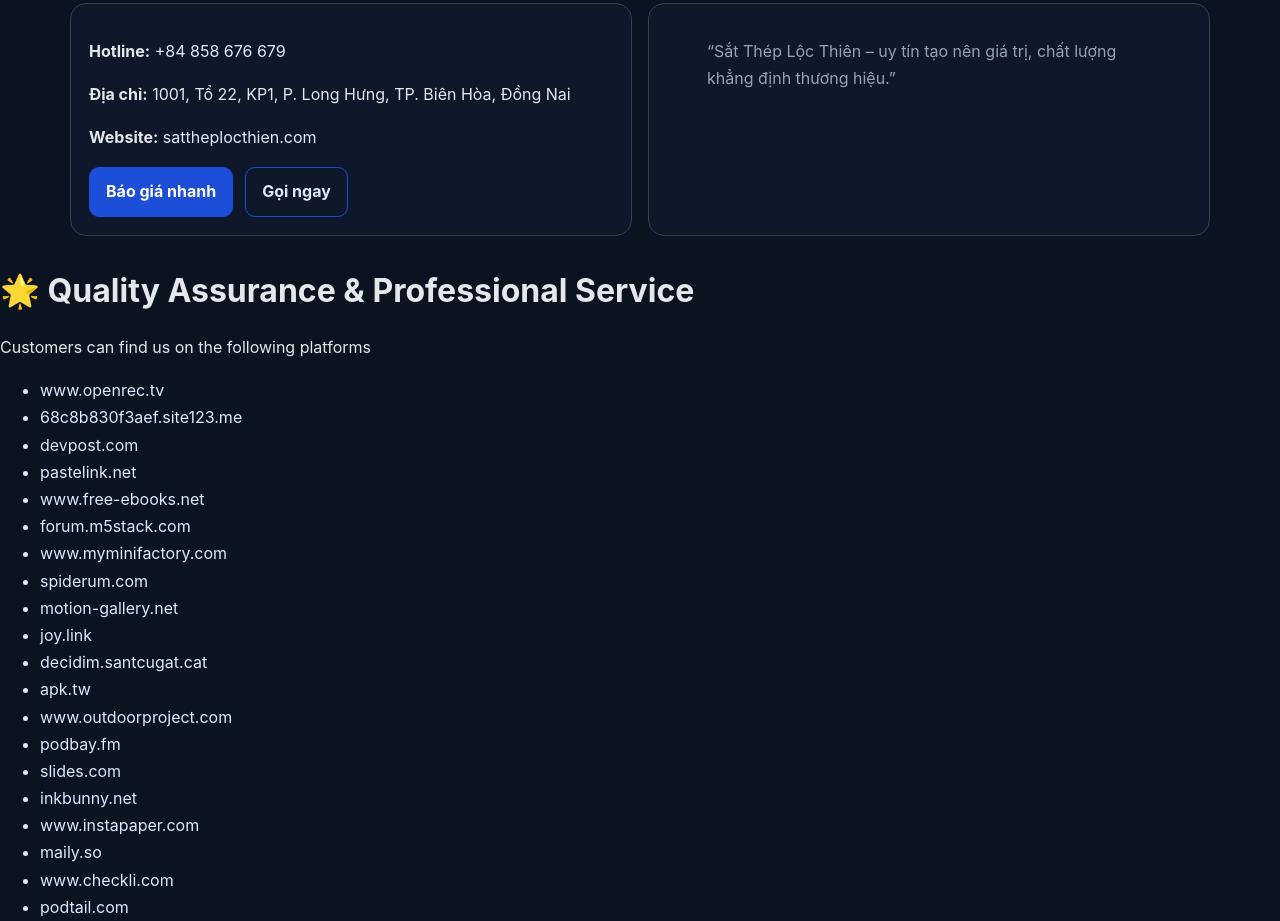
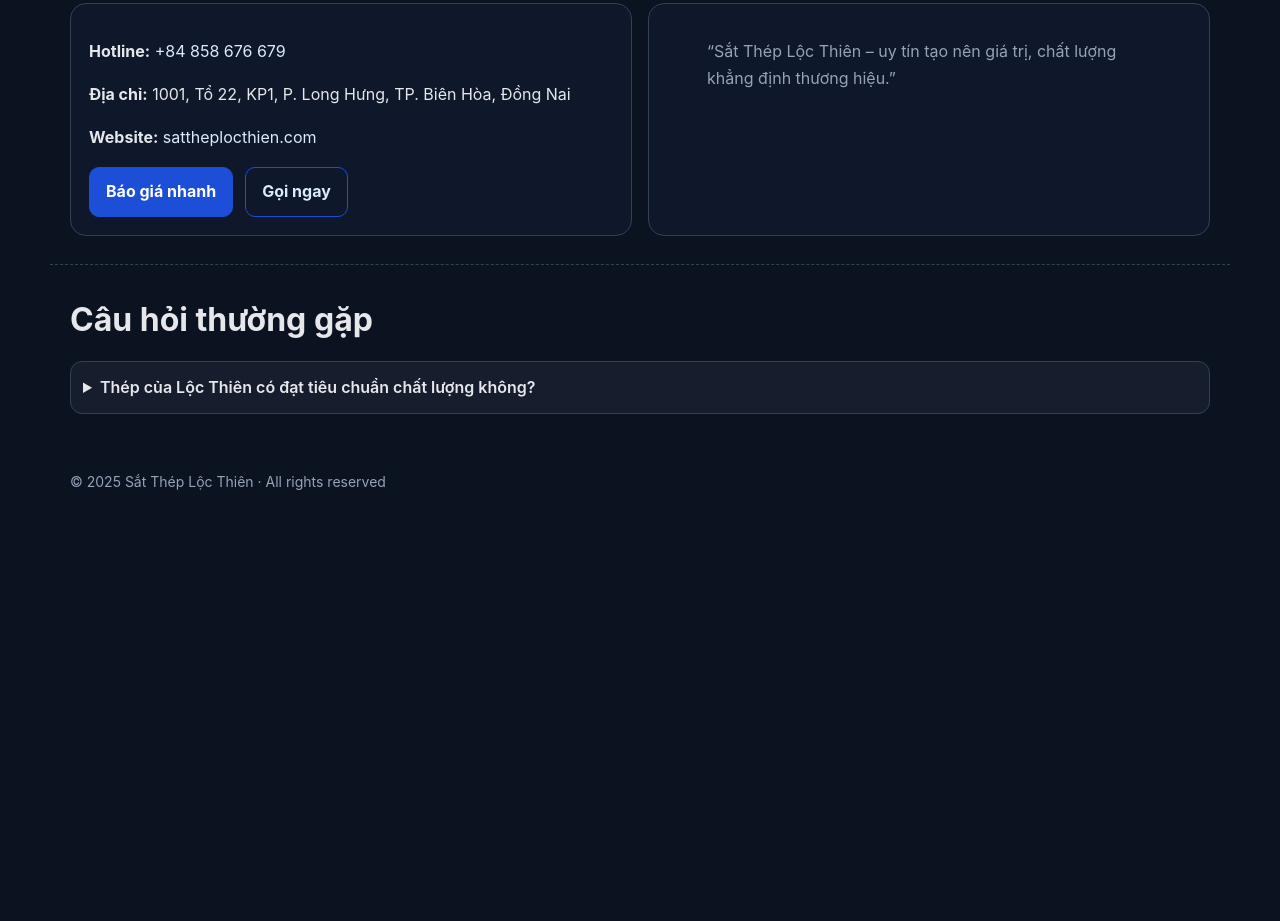
Before and after one commit to Steellocthien/giasatthep, a plain HTML site: page index.html in a window 1280 px wide. Shown: the part 1914-2835 px from the top of the page. After the commit the page ends 2436 px from the top, so only its background shows below. Drawn offline with Linux system fonts and the light colour scheme.

Commit message:
Update index.html

```diff
--- a/index.html
+++ b/index.html
@@ -147,12 +147,10 @@
         <div class="panel"><blockquote class="sub">“Sắt Thép Lộc Thiên – uy tín tạo nên giá trị, chất lượng khẳng định thương hiệu.”</blockquote></div>
       </div>
     </section>
-
-      <h2>🌟 Quality Assurance & Professional Service</h2>
-      <p>
-       Customers can find us on the following platforms
-      </p>
-      <ul>
+    <section class="wrap" aria-labelledby="faq">
+      <h2 id="faq">Câu hỏi thường gặp</h2>
+      <div class="grid">
+        <details><summary>Thép của Lộc Thiên có đạt tiêu chuẩn chất lượng không?</summary><p class="sub">      <ul>
 <li><a href="https://www.openrec.tv/user/n0spyoyega2wvsojqifl/about" target="_blank">www.openrec.tv</a></li>
 <li><a href="https://68c8b830f3aef.site123.me/" target="_blank">68c8b830f3aef.site123.me</a></li>
 <li><a href="https://devpost.com/sattheplocthien" target="_blank">devpost.com</a></li>
@@ -195,7 +193,8 @@
 <li><a href="https://hrchannels.com/sat-thep-loc-thien-38833-cpn" target="_blank">hrchannels.com</a></li>
 <li><a href="https://sattheplocthien.gumroad.com" target="_blank">sattheplocthien.gumroad.com</a></li>
 <li><a href="https://participa.gijon.es/profiles/sattheplocthien/activity" target="_blank">participa.gijon.es</a></li>
-      </ul>
+      </ul></p></details>
+      </div>
     </section>
   </main>
 
```
